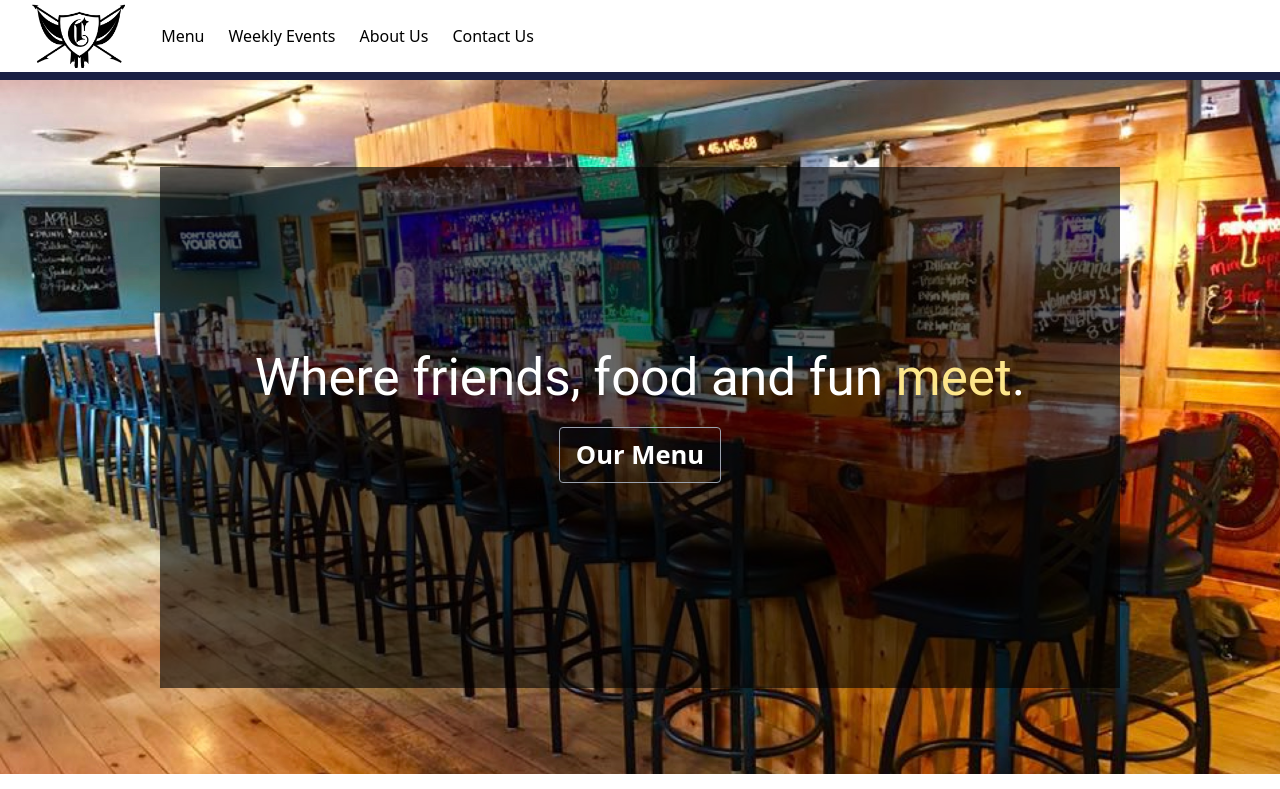
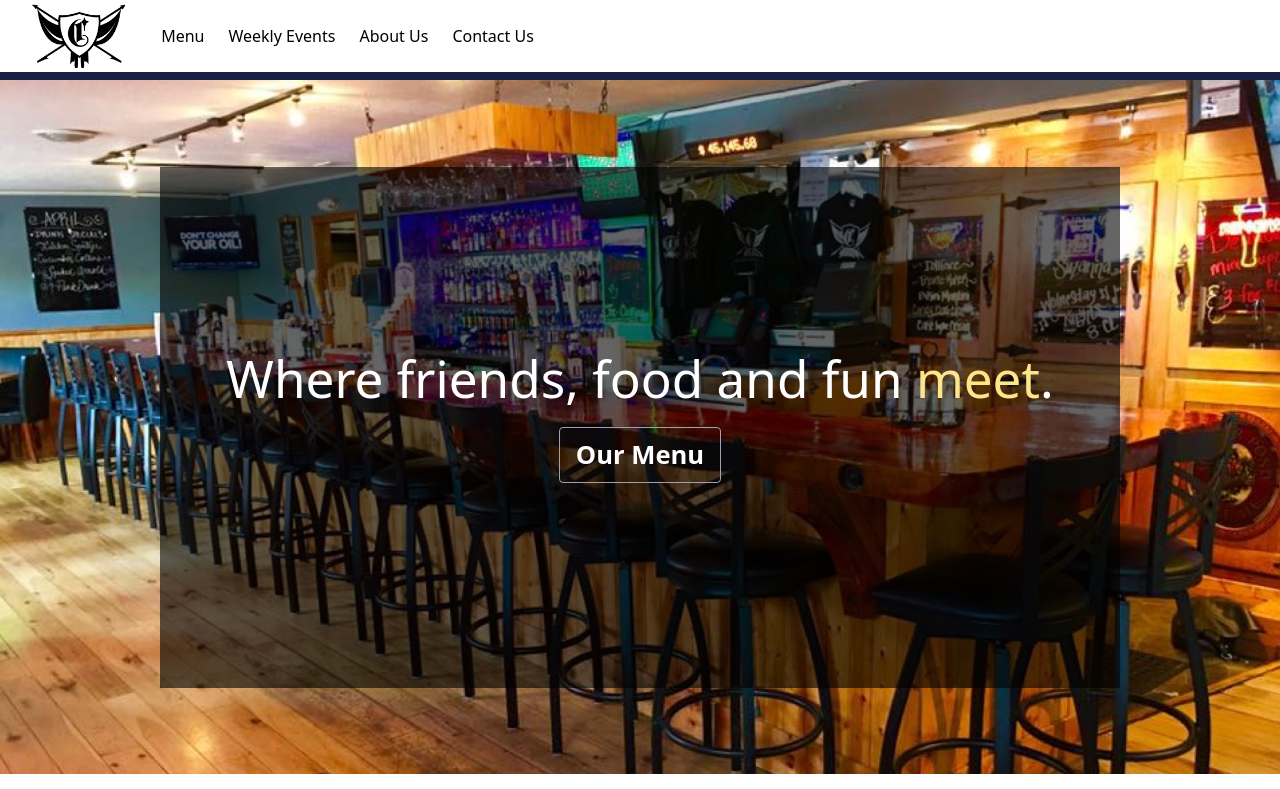
Before and after one commit to probablynotryan/chasebarandgrill, a React (Create React App) app: page / in a window 1280 px wide. Shown: the top 789 px of the page. Built offline with nearby package versions, Linux system fonts and the light colour scheme; grey boxes are pictures that could not be loaded.

Commit message:
add teko font to fontfamily theme

```diff
--- a/tailwind.config.js
+++ b/tailwind.config.js
@@ -4,7 +4,7 @@ module.exports = {
   theme: {
     extend: {
       fontFamily: {
-        roboto: ["'Roboto'", "cursive"],
+        teko: ["Teko", "sans-serif"],
       },
       colors: {
         prestige: "#1a2044",
```
